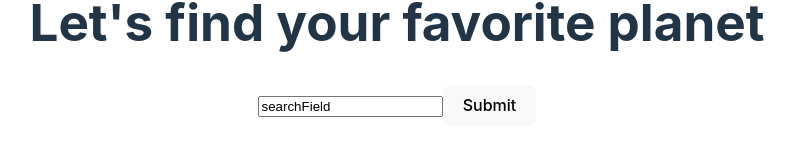
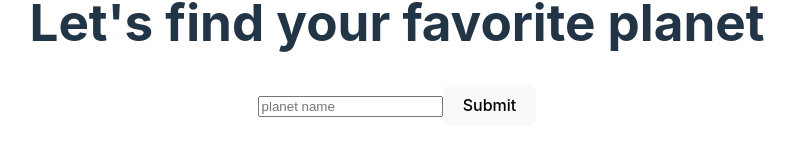
Before and after one commit to alawllm/planets_finder, a React (Vite) app: page /own-planet in a window 1280 px wide. Shown: the part 381-536 px from the top of the page, without its empty margins (243-1038 px from the left). Built offline with nearby package versions, Linux system fonts and the light colour scheme.

Commit message:
ownplanet component handlechange

```diff
--- a/src/routes/own-planet/own-planet.component.jsx
+++ b/src/routes/own-planet/own-planet.component.jsx
@@ -1,22 +1,32 @@
 import { useState, useEffect } from "react";
 
 const OwnPlanet = () => {
-    const [searchField, setSearchField] = useState('')
-    // useEffect(()=> {
-    //     fetch...
-    // }, [searchField])
+    const [planetName, setPlanetName] = useState('')
+    // useEffect(() => {
+    //     //async function has to be wrapped into a non-async function
+    //     async function getPlanet() {
+    //         const response = await fetch(PLANET_API_URL);
+    //         const jsonResponse = await response.json();
+    //         const planet = jsonResponse.name;
 
-    // const onSearchChange = (event) => {
+    //     }
+    //     getPlanet();
+    // }, [planetName])
 
-    // }
+    //on submit update the planet name
+    const handleChange = (evt) => {
+        setPlanetName(evt.target.value)
+    }
+
+    const handleSubmit = () => {
+        console.log(planetName)
+    }
     return (
         <>
             <h1>Let's find your favorite planet</h1>
             {/* form for sending data to the API  */}
-            <form action="">
-                <input type="text" name="searchField" value="searchField" placeholder="planet name" />
-                <button >Submit</button>
-            </form>
+            <input type="text" name="planetName" value={planetName} onChange={handleChange} placeholder="planet name" />
+            <button onClick={handleSubmit}>Submit</button>
         </>
     )
 }
```
Also changed, not shown: .eslintrc.cjs.
